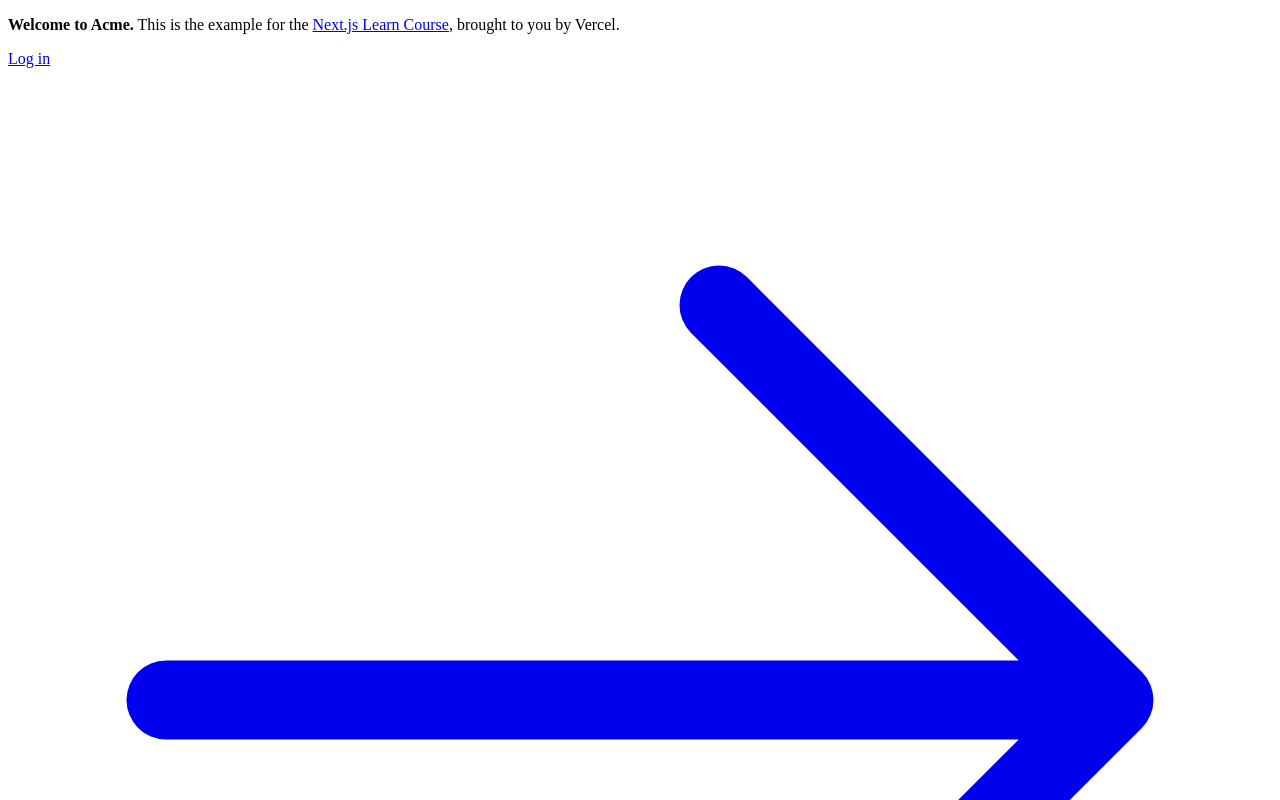
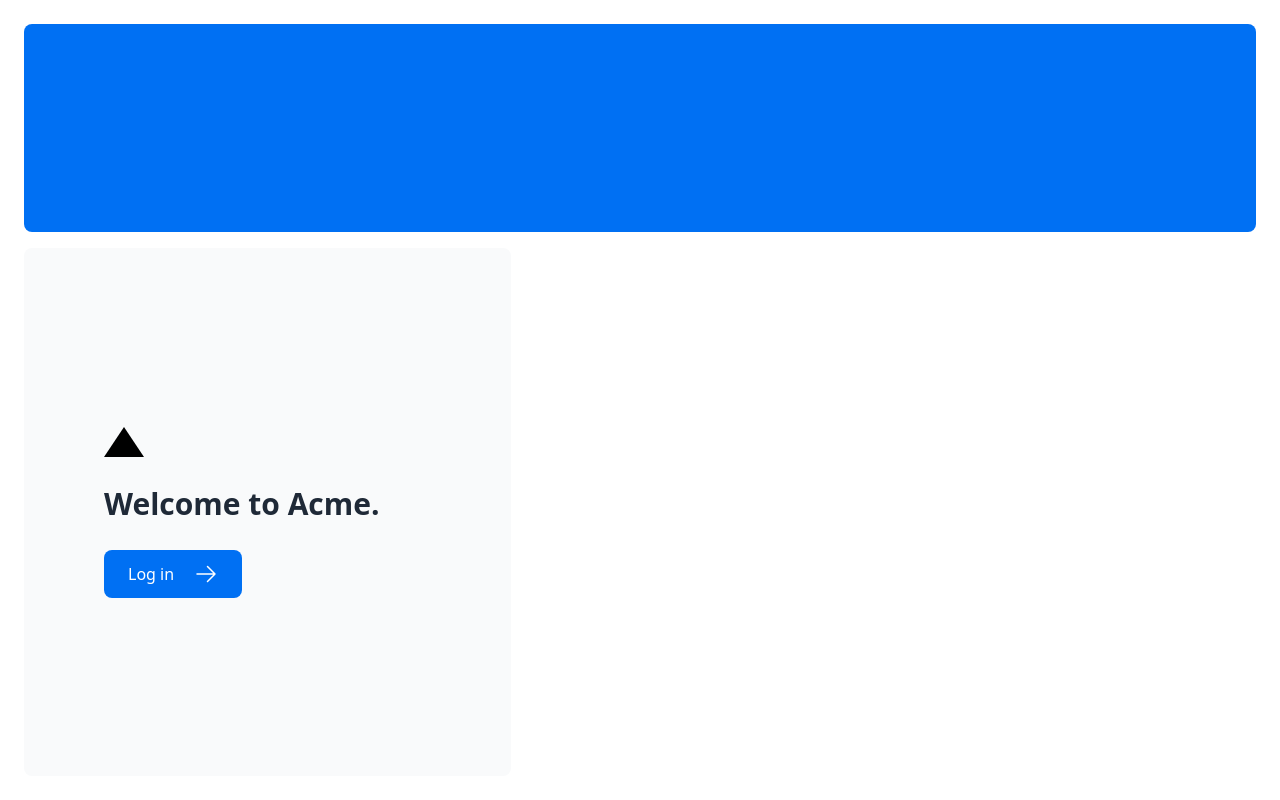
Before and after one commit to NecmiKural/nextjs-dashboard, a Next.js app: page / in a window 1280 px wide. Shown: the top 800 px of the page. Built offline with nearby package versions, Linux system fonts and the light colour scheme.

Commit message:
global styling is done

```diff
--- a/app/layout.tsx
+++ b/app/layout.tsx
@@ -1,3 +1,5 @@
+import '@/app/ui/global.css';
+
 export default function RootLayout({
   children,
 }: {
--- a/app/page.tsx
+++ b/app/page.tsx
@@ -10,12 +10,11 @@
       </div>
       <div className="mt-4 flex grow flex-col gap-4 md:flex-row">
         <div className="flex flex-col justify-center gap-6 rounded-lg bg-gray-50 px-6 py-10 md:w-2/5 md:px-20">
+          <div
+            className="h-0 w-0 border-b-[30px] border-l-[20px] border-r-[20px] border-b-black border-l-transparent border-r-transparent"
+          />
           <p className={`text-xl text-gray-800 md:text-3xl md:leading-normal`}>
-            <strong>Welcome to Acme.</strong> This is the example for the{' '}
-            <a href="https://nextjs.org/learn/" className="text-blue-500">
-              Next.js Learn Course
-            </a>
-            , brought to you by Vercel.
+            <strong>Welcome to Acme.</strong>
           </p>
           <Link
             href="/login"
```
Also changed, not shown: app/ui/home.module.css (added, +7 -0 lines), 1 other file (tests, documents, lock files or other folders).
